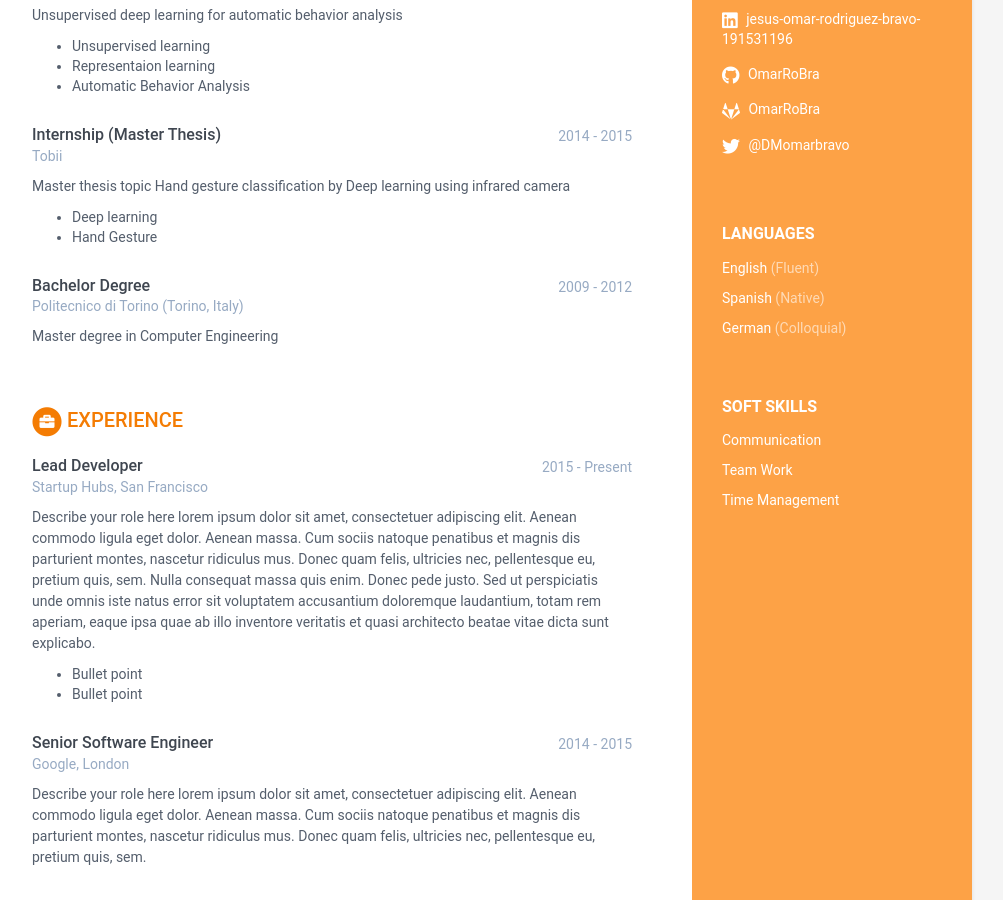
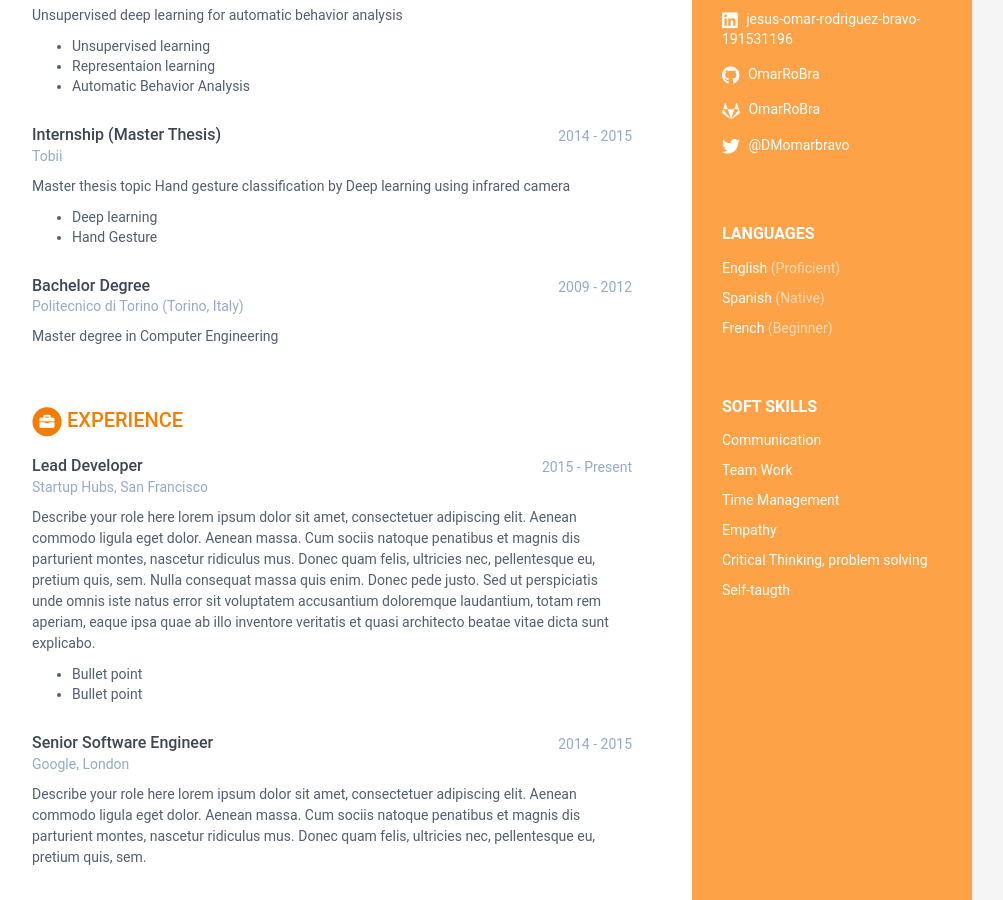
Before and after one commit to BC-MAY-21-ROR/kata-04-resume-OmarRoBra, a Jekyll site: the page built from index.html, in a window 1280 px wide and 900 px high, scrolled down 427 px. Shown: the whole window, without its empty margins (168-1171 px from the left). Built offline with Jekyll 4.4.1, drawn with Linux system fonts in a browser that asks for light colours.

Commit message:
Update data.yml

```diff
--- a/_data/data.yml
+++ b/_data/data.yml
@@ -27,13 +27,13 @@ sidebar:
   # Actualiza según los idiomas y nieles que tienes. Agrega o Elimina según sea necesario.
   languages:
     - idiom: English
-      level: Fluent # Utiliza el resultado de tu examen oficial, o el nivel de acuerdo al modelo Dreyfus
+      level: Proficient # Utiliza el resultado de tu examen oficial, o el nivel de acuerdo al modelo Dreyfus
 
     - idiom: Spanish
       level: Native # Utiliza el resultado de tu examen oficial, o el nivel de acuerdo al modelo Dreyfus
 
-    - idiom: German
-      level: Colloquial
+    - idiom: French
+      level: Beginner
 
   # Registra aquí tus soft skills. Agrega o elimina según sea necesario
   interests:
@@ -45,6 +45,15 @@ sidebar:
 
     - item: Time Management
       link: # dejar en blanco
+
+    - item: Empathy
+      link: # dejar en blan
+
+    - item: Critical Thinking, problem solving
+      link: # dejar en blanco
+
+    - item: Self-taugth
+      link: # dejar en blan
 
 # Registra aquí un resumen de tu perfil
 career-profile:
```
